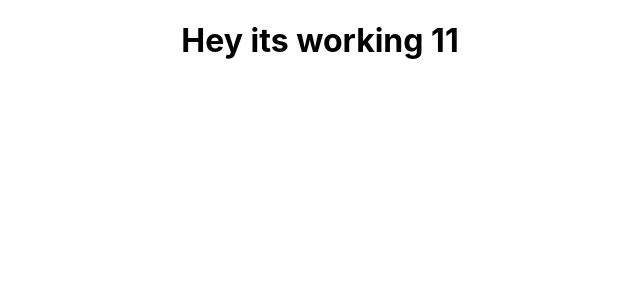
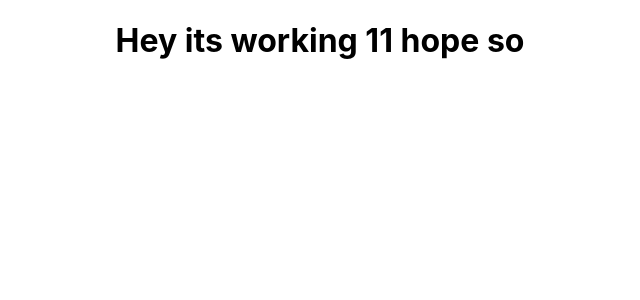
Before and after one commit to A-Abdullah4997/bootcamp-react-app, a React (Create React App) app: page / in a window 1280 px wide. Shown: the top 300 px of the page, without its empty margins (320-960 px from the left). Built offline with nearby package versions, Linux system fonts and the light colour scheme.

Commit message:
Update App.js

```diff
--- a/src/App.js
+++ b/src/App.js
@@ -5,7 +5,7 @@ import './App.css';
 function App() {
   return (
     <div className="App">
-   <h1>Hey its working 11</h1>
+   <h1>Hey its working 11 hope so</h1>
     </div>
   );
 }
```
